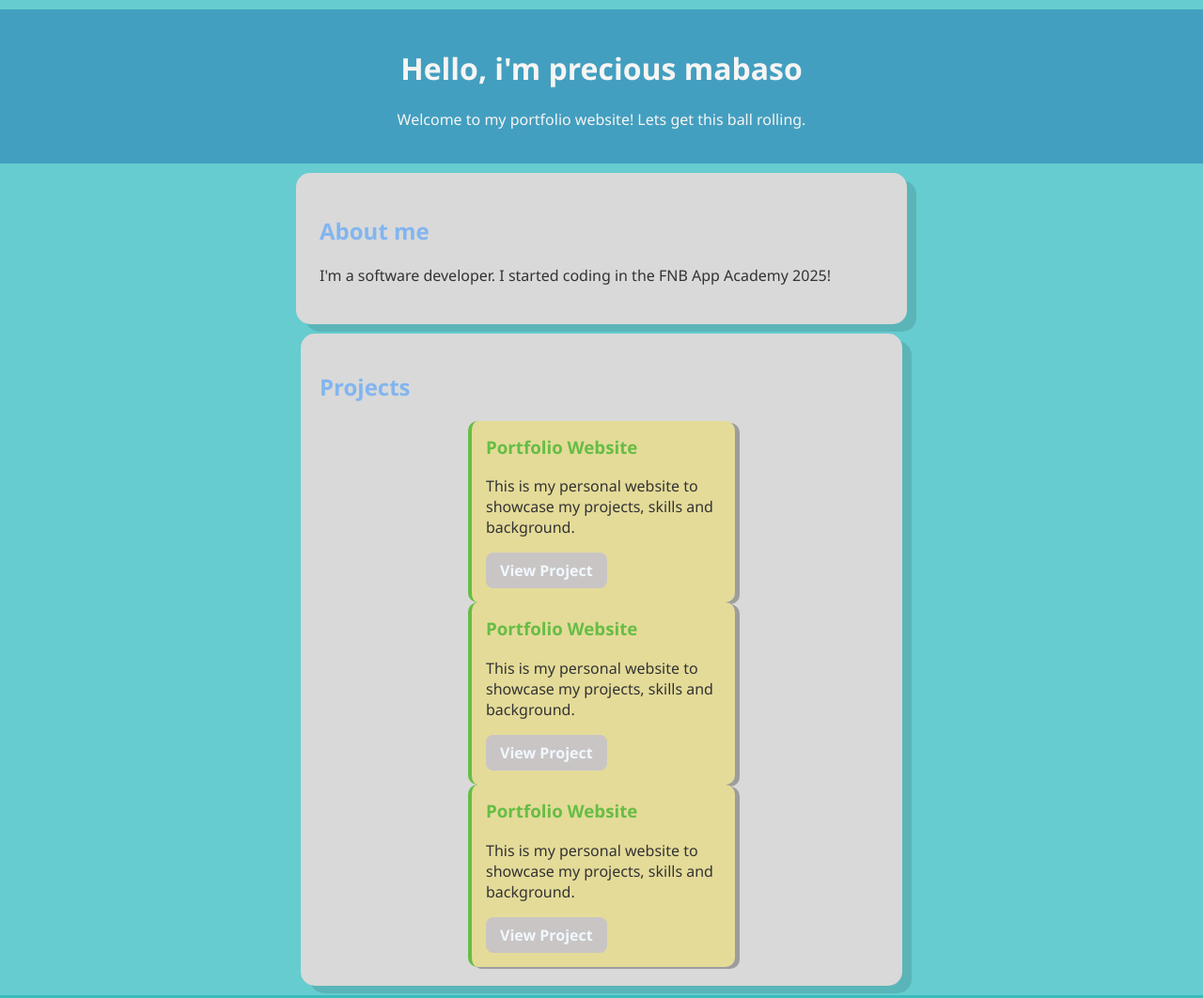
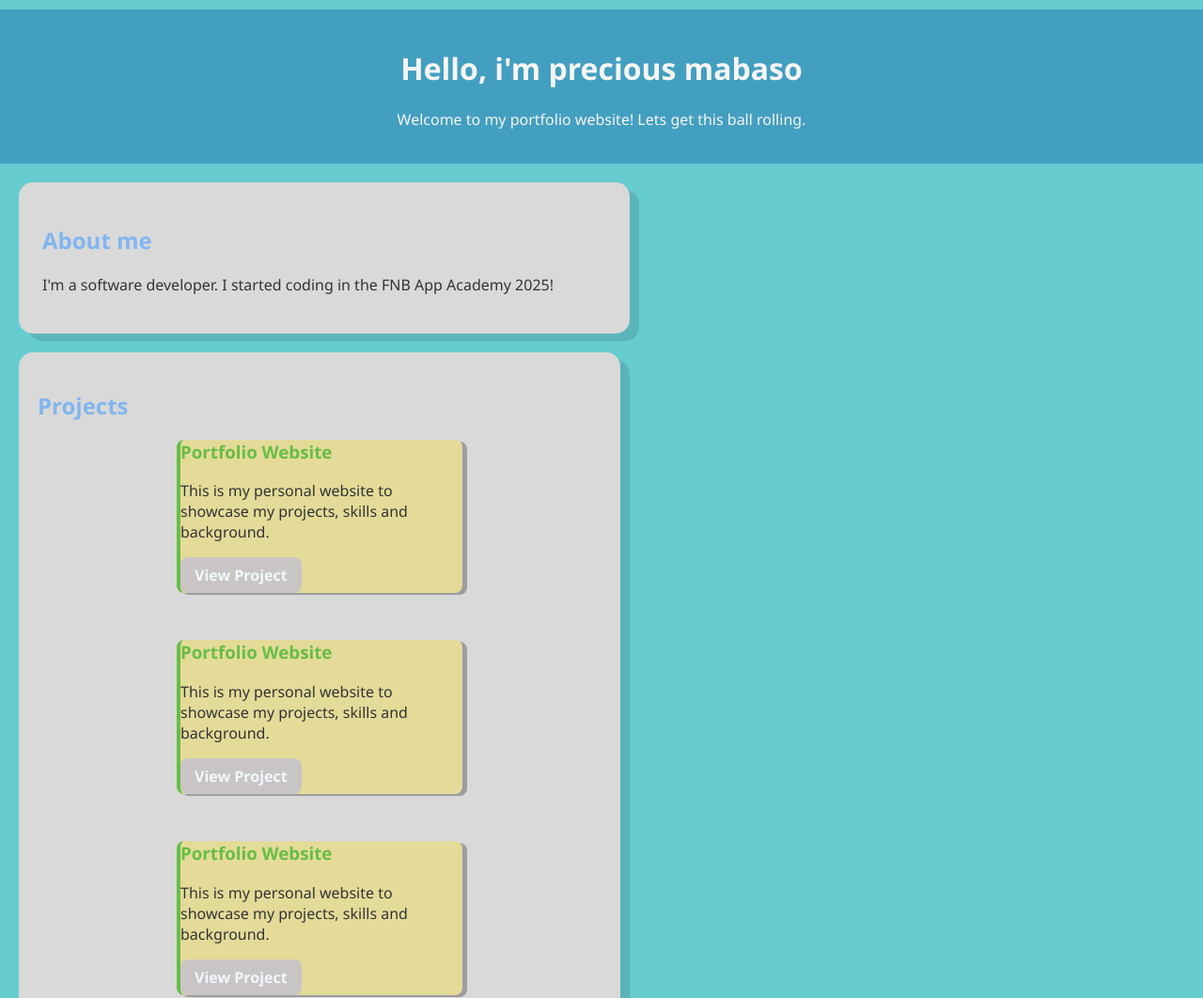
Before and after one commit to Mbali0885/portfolio-website, a plain HTML site: page index.html in a window 1280 px wide. Shown: the top 1062 px of the page at 94% size. Drawn offline with Linux system fonts and the light colour scheme.

Commit message:
added  css tags

```diff
--- a/style.css
+++ b/style.css
@@ -16,7 +16,7 @@ header {
 
 section {
     padding: 20px;
-    margin: 10px auto;
+    margin: 20px ;
     max-width: 600px;
     background-color: rgb(217, 217, 217);
     border-radius: 15px;
@@ -65,26 +65,14 @@ footer {
 .project-card {
     background-color: rgb(228, 219, 153);
     border-left: 4px solid #67bd45;
-    padding: 15px;
+    margin-bottom: 50px;
     border-radius: 8px;
     width: 300px;
     box-shadow: 5px 2px 0 rgb(157, 157, 157);
-    transition: transform 0.2s;
 }
 
 .project-card:hover {
-
-}
-.project-card {
-    background-color: rgb(228, 219, 153);
-    border-left: 4px solid #67bd45;
-    padding: 15px;
-    border-radius: 10px;
-    width: 250px;
-}
-
-.project-card:hover {
-transform: translatex(-5px);
+transform: translateY(-15px);
 }
 
 .project-card > h3 {
```
